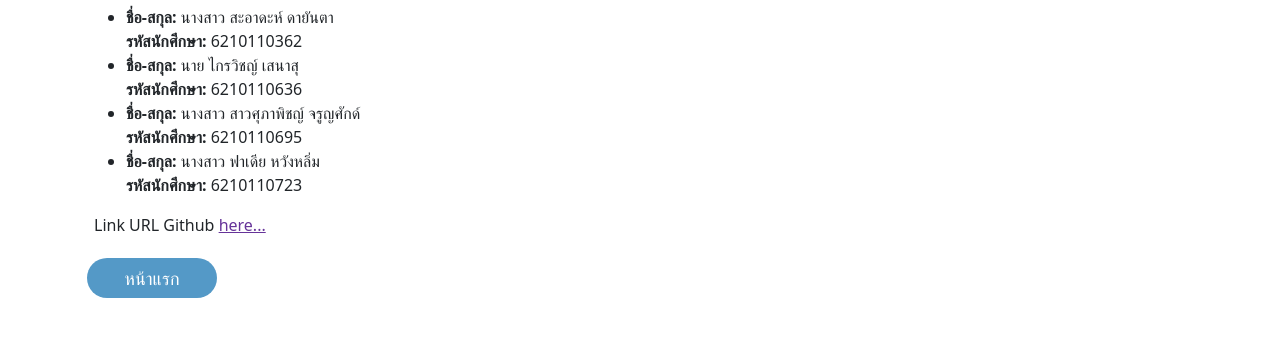
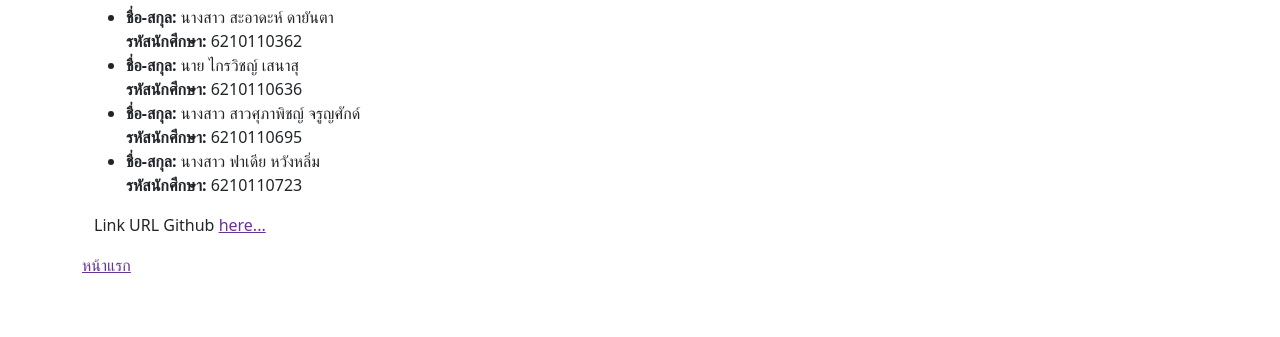
Before and after one commit to s6210110342/assign1a-task2, a Gatsby site: page /about in a window 1280 px wide. Shown: the part 203-540 px from the top of the page. Built offline with nearby package versions, Linux system fonts and the light colour scheme; Gatsby itself is replaced by a stand-in of ours.

Commit message:
first push of public info

```diff
--- a/src/pages/about.js
+++ b/src/pages/about.js
@@ -32,9 +32,7 @@ const AboutPage = () => (
         </p>
         <p>Link URL Github <a href="https://github.com/s6210110342/assign1a-task2" target="_blank" rel="noopener noreferrer">here...</a></p>
       </div>
-      <form action="/">
-        <button class="button"><span>หน้าแรก</span></button>
-      </form>
+      <Link to="/">หน้าแรก</Link>
     </div>
   </Layout>
 )
```
